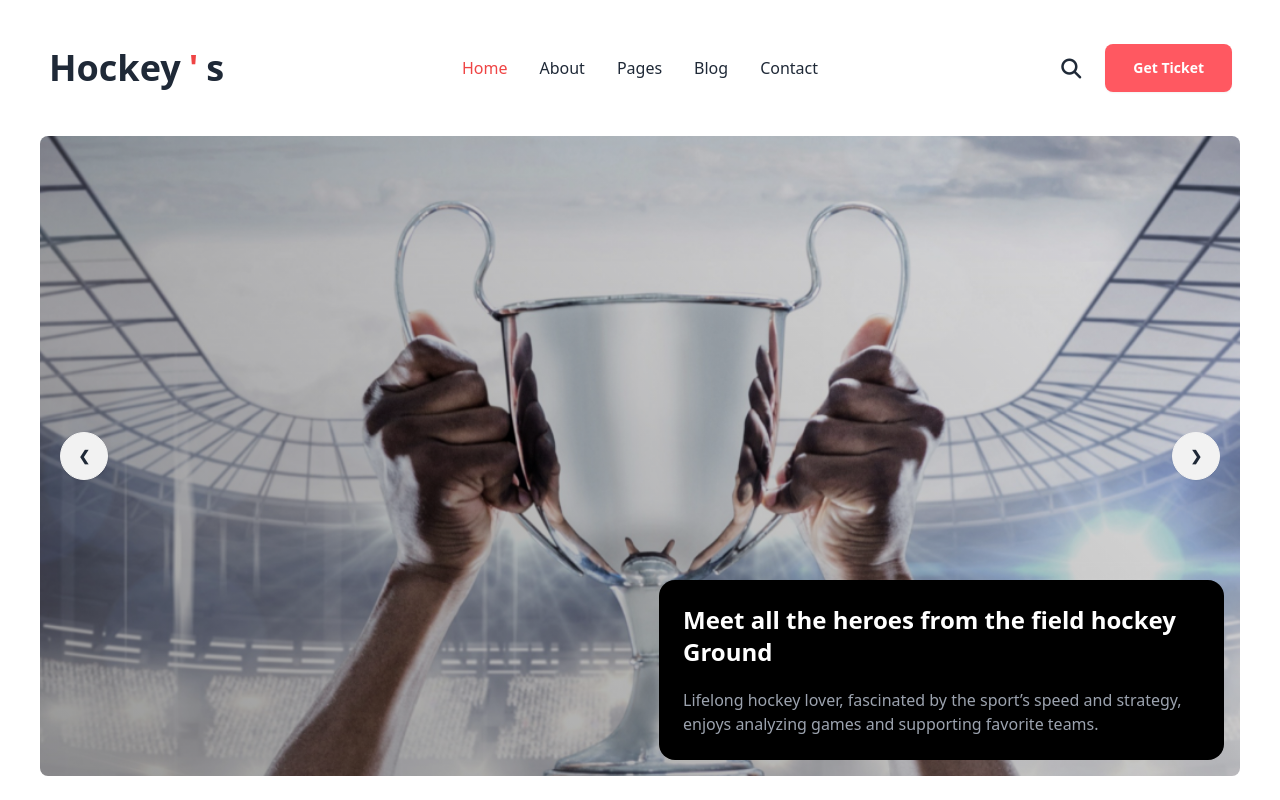
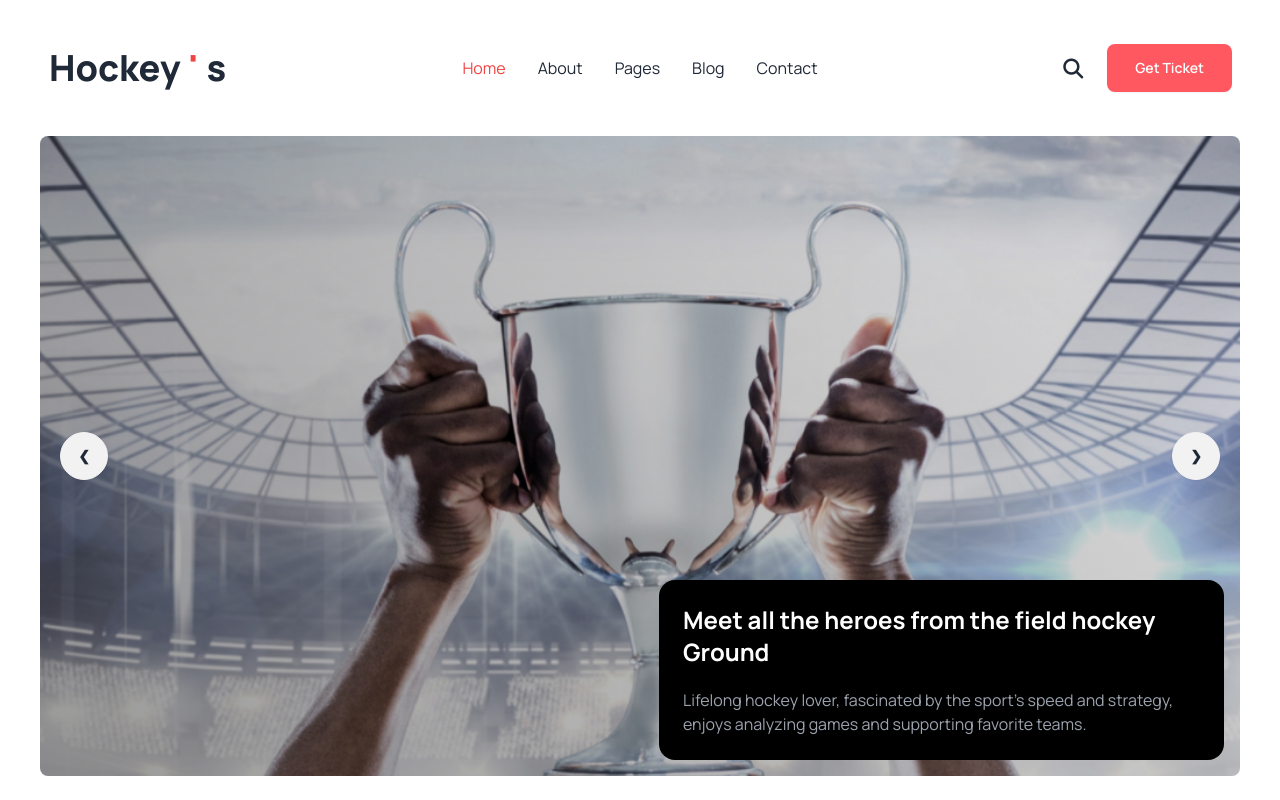
Before and after one commit to naim-rahman/Assignment-03-PH, a plain HTML site: page index.html in a window 1280 px wide. Shown: the top 800 px of the page. Drawn offline with nearby package versions, Linux system fonts and the light colour scheme.

Commit message:
Updated Font Family

```diff
--- a/index.html
+++ b/index.html
@@ -34,7 +34,7 @@
     </style>
 </head>
 
-<body>
+<body class="font-manrope">
     <header>
         <!-- navbar -->
         <div class="container mx-auto lg:px-10 px-4 my-8">
```
